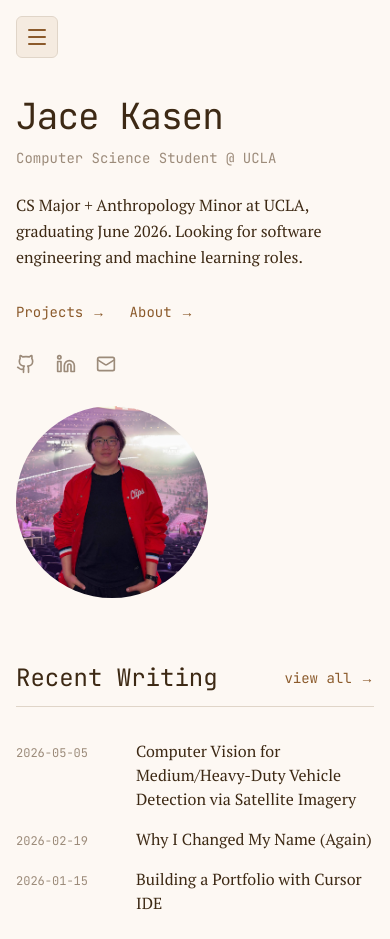
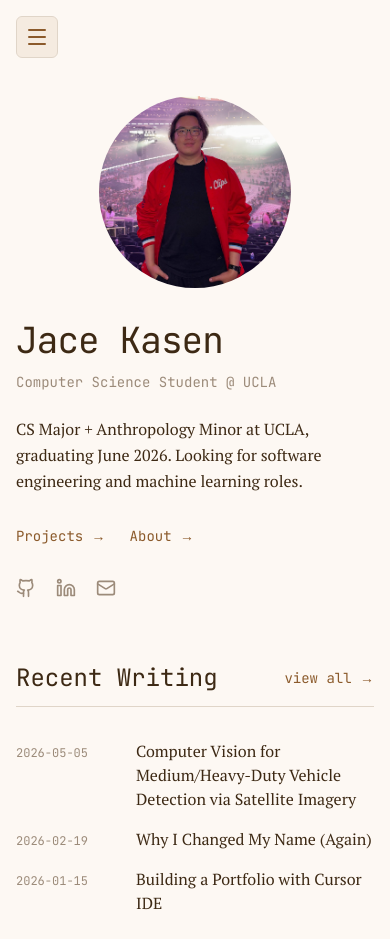
Before and after one commit to jacekasen/portfolio, a Next.js app: page / in a window 390 px wide. Built offline with nearby package versions, Linux system fonts and the light colour scheme.

Commit message:
Fix hero shot on mobile

```diff
--- a/src/app/page.tsx
+++ b/src/app/page.tsx
@@ -13,7 +13,7 @@ export default function Home() {
     <div className="space-y-16 md:space-y-20">
       {/* Hero Section */}
       <section className="pt-8 md:pt-12">
-        <div className="flex flex-col items-start justify-between gap-8 md:flex-row md:items-center md:gap-16">
+        <div className="flex flex-col items-center justify-between gap-8 md:flex-row md:gap-16">
           <div className="flex-1">
             <h1 className="mb-3 font-mono text-4xl tracking-tight md:text-5xl">Jace Kasen</h1>
             <p className="text-muted mb-6 font-mono text-sm">
@@ -60,7 +60,7 @@ export default function Home() {
             </div>
           </div>
 
-          <div className="relative h-48 w-48 flex-shrink-0 md:h-56 md:w-56">
+          <div className="relative h-48 w-48 flex-shrink-0 order-first md:order-last md:h-56 md:w-56">
             <Image
               src="/hero_shot.png"
               alt="Jace Kasen"
```
